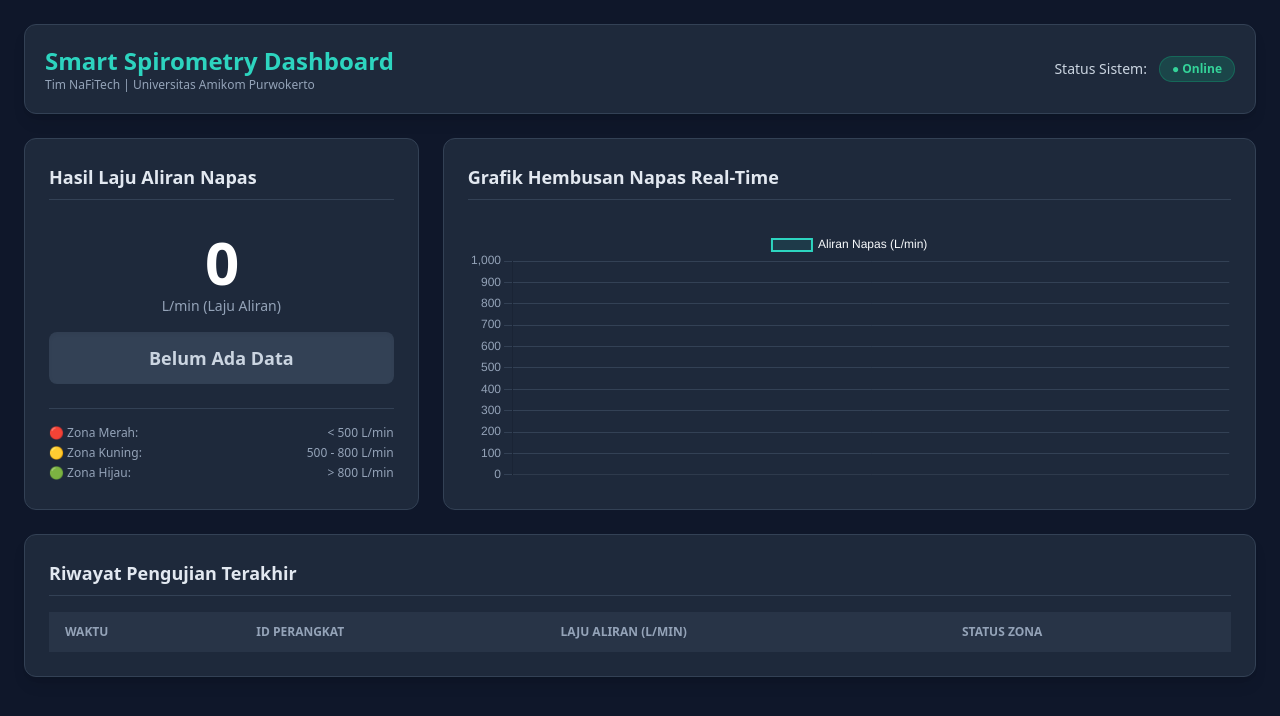
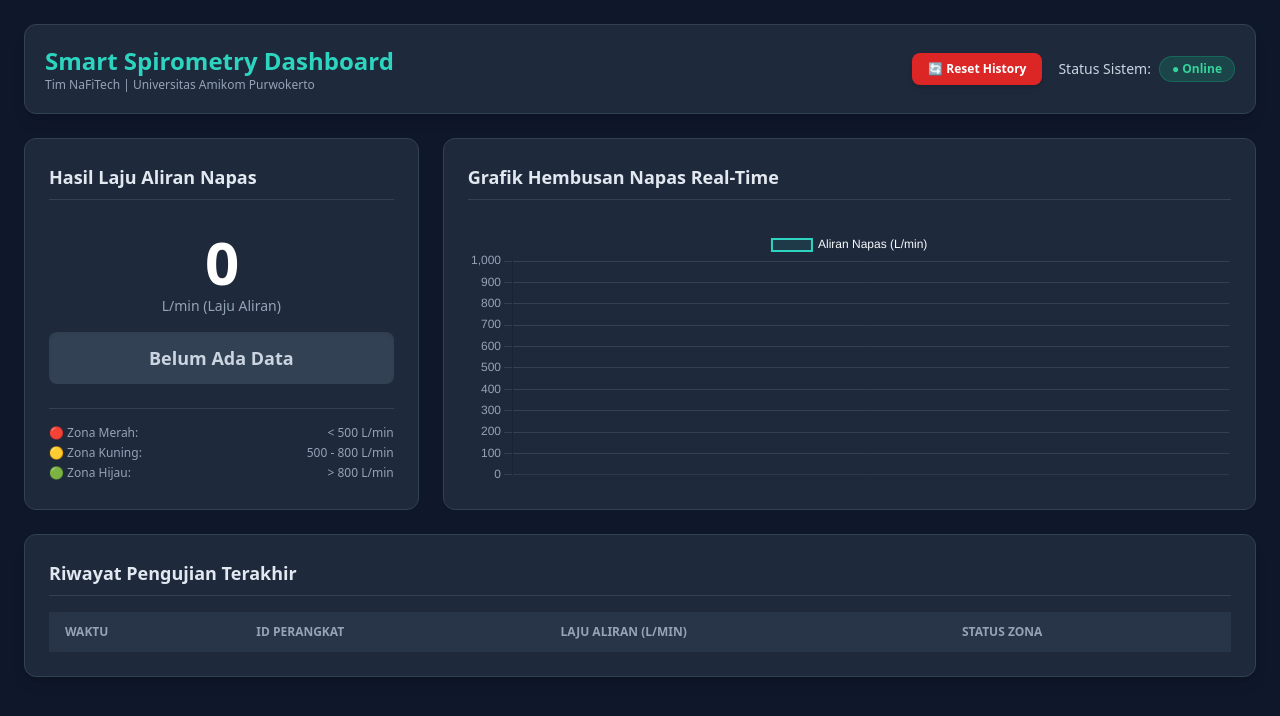
Before and after one commit to memetaw123/smart-spirometry-web, a website: page public/index.html in a window 1280 px wide. Drawn offline with nearby package versions, Linux system fonts and the light colour scheme; no server answers.

Commit message:
Update index.html

```diff
--- a/public/index.html
+++ b/public/index.html
@@ -14,11 +14,17 @@
             <h1 class="text-2xl font-bold text-teal-400">Smart Spirometry Dashboard</h1>
             <p class="text-xs text-slate-400">Tim NaFiTech | Universitas Amikom Purwokerto</p>
         </div>
-        <div class="flex items-center space-x-3">
-            <span class="text-sm text-slate-300">Status Sistem:</span>
-            <span id="connection-status" class="px-3 py-1 text-xs font-semibold rounded-full bg-emerald-500/20 text-emerald-400 border border-emerald-500/30">
-                ● Online
-            </span>
+        <div class="flex items-center space-x-4">
+            <!-- Tombol Reset History & Dashboard -->
+            <button onclick="resetDashboardHistory()" class="px-4 py-2 text-xs font-bold rounded-lg bg-red-600 hover:bg-red-500 text-white transition-all shadow-md flex items-center gap-2">
+                🔄 Reset History
+            </button>
+            <div class="flex items-center space-x-2">
+                <span class="text-sm text-slate-300">Status Sistem:</span>
+                <span id="connection-status" class="px-3 py-1 text-xs font-semibold rounded-full bg-emerald-500/20 text-emerald-400 border border-emerald-500/30">
+                    ● Online
+                </span>
+            </div>
         </div>
     </header>
 
@@ -147,7 +153,37 @@
             }
         }
 
-        // Ambil data setiap 2 detik (Polling)
+        // Fungsi Reset History dan Tampilan Grafik
+        async function resetDashboardHistory() {
+            if (confirm("Apakah kamu yakin ingin mengosongkan semua riwayat tes?")) {
+                try {
+                    const res = await fetch('/api/reset', { method: 'DELETE' });
+                    const result = await res.json();
+
+                    if (res.ok) {
+                        // Reset Tampilan UI ke 0
+                        document.getElementById('pressure-value').innerText = '0';
+                        const badge = document.getElementById('zone-badge');
+                        badge.className = "w-full text-center py-3 rounded-lg font-bold text-lg bg-slate-700 text-slate-300 transition-all duration-300 shadow-inner";
+                        badge.innerText = "Belum Ada Data";
+
+                        // Kosongkan Grafik
+                        liveChart.data.labels = [];
+                        liveChart.data.datasets[0].data = [];
+                        liveChart.update();
+
+                        // Kosongkan Tabel
+                        document.getElementById('history-table-body').innerHTML = '';
+                        alert("Riwayat berhasil dikosongkan!");
+                    } else {
+                        alert("Gagal menghapus data: " + result.error);
+                    }
+                } catch (err) {
+                    alert("Gagal terhubung ke server untuk menghapus data.");
+                }
+            }
+        }
+
         fetchLatestData();
         setInterval(fetchLatestData, 2000);
     </script>
```
